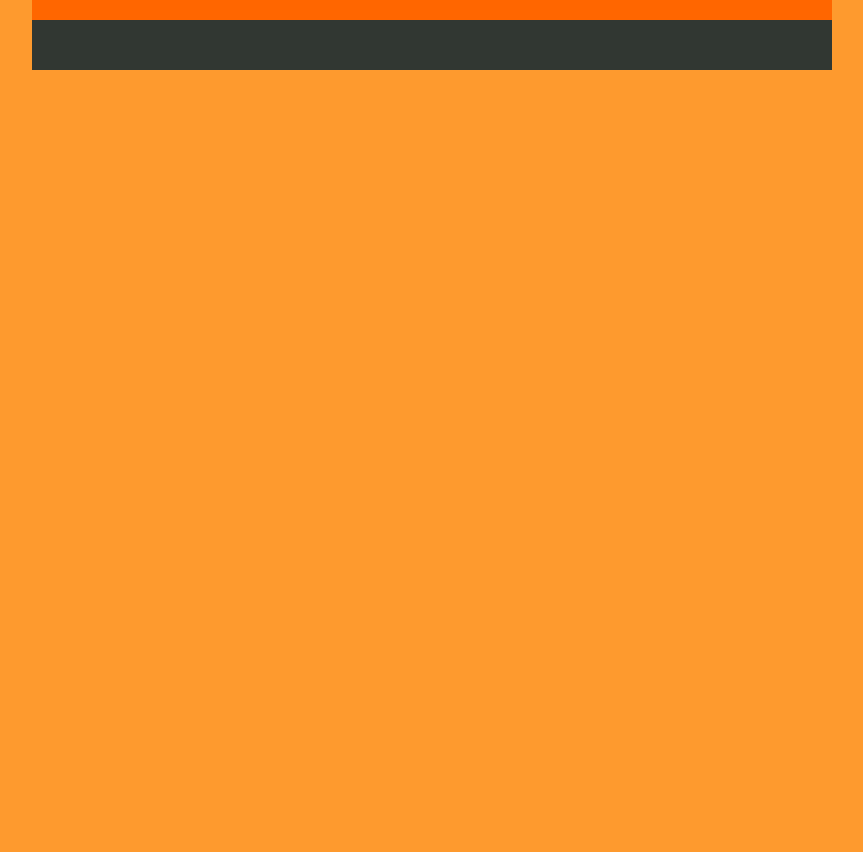
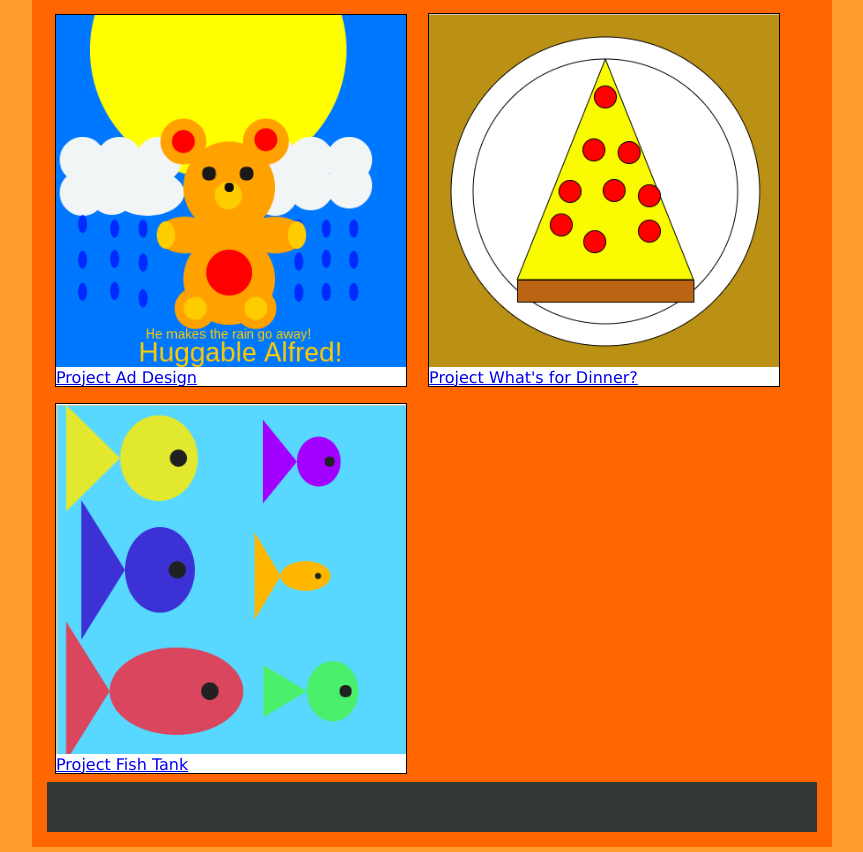
Before and after one commit to Magonzalez2001/Magonzalez2001.github.io, a plain HTML site: page portfolio.html in a window 1280 px wide. Shown: the part 964-1816 px from the top of the page, without its empty margins (208-1071 px from the left). Before the commit the page ends 1039 px from the top, so only its background shows below. Drawn offline with Linux system fonts and the light colour scheme; files that its build step writes are made by us from their sources.

Commit message:
add new links on to my page

```diff
--- a/portfolio.html
+++ b/portfolio.html
@@ -168,6 +168,8 @@ li a {
 </head>
 <body>
 
+<body>
+
 <ul>
   <li><a href="./index.html">Home</a></li>
   <li><a href="#news">Portfolio</a></li>
@@ -204,8 +206,24 @@ li a {
       </div>
 
       <!-- TODO: Add more div class="grid" elements for your other Khan Academy Projects and Algebra Challenges -->
-    </div>
-  </div>
+    <div class="grid">
+        <a href="https://www.khanacademy.org/computer-programming/spin-off-of-project-ad-design/5695031203987456" target="_blank"><img src="./img/portfolio/project_ad_design.png" alt="Project Ad Design" width="350"></a>
+        <p><a href="https://www.khanacademy.org/computer-programming/spin-off-of-project-ad-design/5695031203987456" target="_blank">Project Ad Design</a></p>
+      </div>
+
+      <!-- TODO: Add more div class="grid" elements for your other Khan Academy Projects and Algebra Challenges -->
+    <div class="grid">
+        <a href="https://www.khanacademy.org/computer-programming/spin-off-of-project-whats-for-dinner/6396246359408640" target="_blank"><img src="./img/portfolio/project_what's_for_dinner.png" alt="Project What's for Dinner?" width="350"></a>
+        <p><a href="https://www.khanacademy.org/computer-programming/spin-off-of-project-whats-for-dinner/6396246359408640" target="_blank">Project What's for Dinner?</a></p>
+      </div>
+
+       <!-- TODO: Add more div class="grid" elements for your other Khan Academy Projects and Algebra Challenges -->
+    <div class="grid">
+        <a href="https://www.khanacademy.org/computer-programming/spin-off-of-project-fish-tank/6069236851408896" target="_blank"><img src="./img/portfolio/project_fish_tank.png" alt="Project Fish Tank" width="350"></a>
+        <p><a href="https://www.khanacademy.org/computer-programming/spin-off-of-project-fish-tank/6069236851408896" target="_blank">Project Fish Tank</a></p>
+      </div>
+
+
 
   <div class="footer">
   </div>
```
Also changed, not shown: img/portfolio/project_ad_design.png (added), img/portfolio/project_fish_tank.png (added), img/portfolio/project_what's_for_dinner.png (added).
